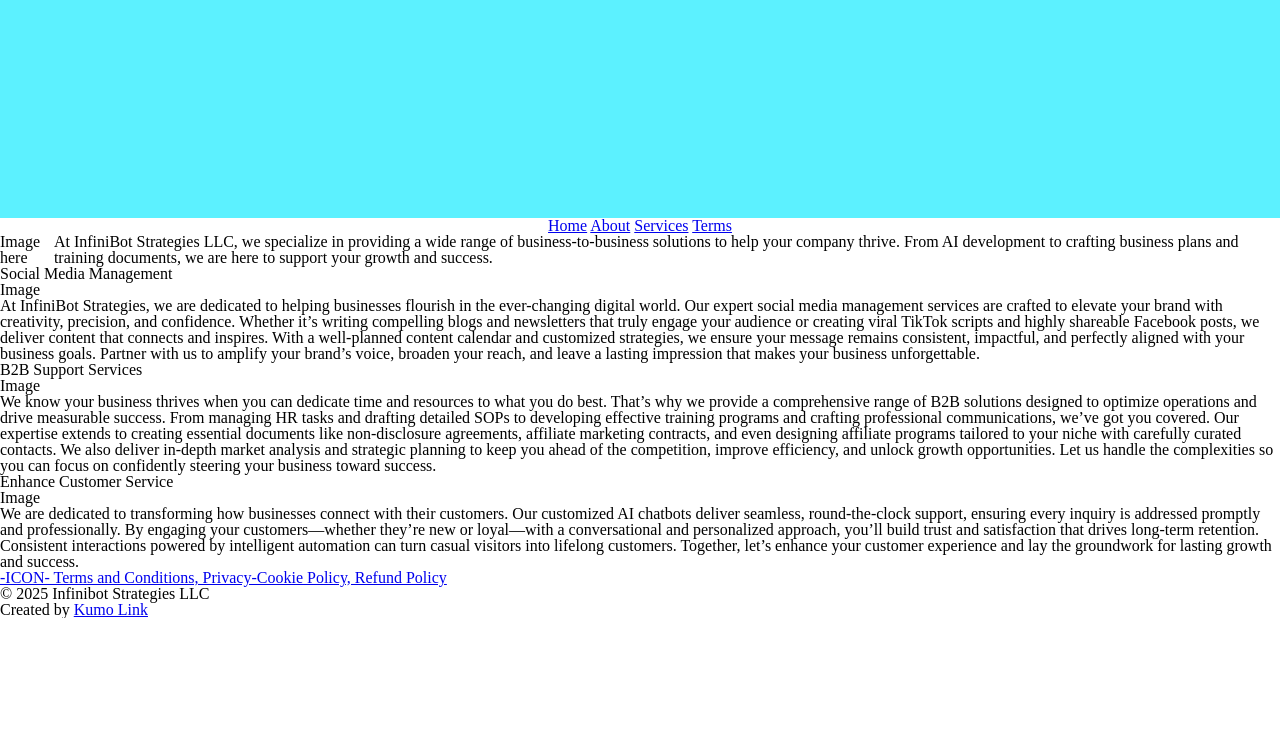
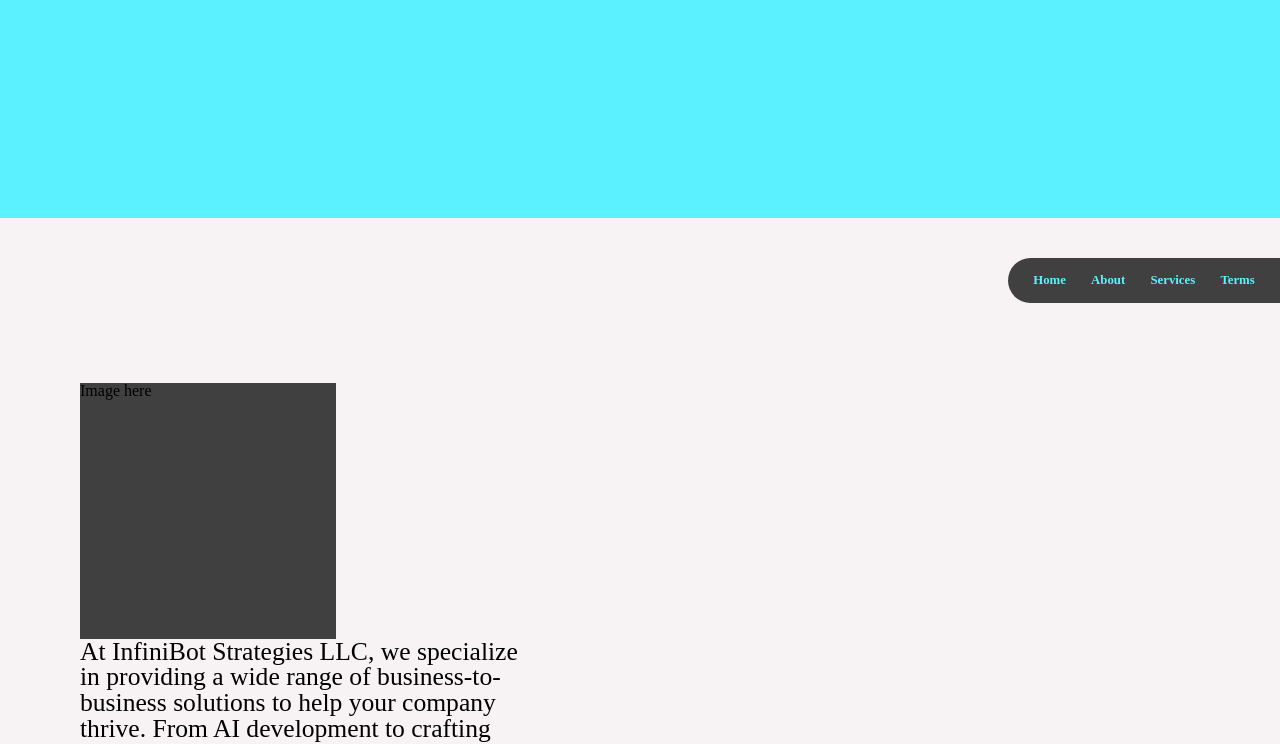
Before and after one commit to sticktyiss/infinibot, a plain HTML site: page index.html in a window 1280 px wide. Shown: the part 582-1326 px from the top of the page. Before the commit the page ends 1200 px from the top, so only its background shows below. Drawn offline with Linux system fonts and the light colour scheme; a web font is replaced by a local one.

Commit message:
First version of nav styles completed.

```diff
--- a/index.html
+++ b/index.html
@@ -24,8 +24,8 @@
         <a href="./services.html">Services</a>
         <a href="./terms.html">Terms</a>
       </nav>
-      <section>
-        <div>Image here</div>
+      <section id="intro">
+        <div>Image here</div> <!--TODO: Replace with img element-->
         <p>
           At InfiniBot Strategies LLC, we specialize in providing a wide range
           of business-to-business solutions to help your company thrive. From AI
--- a/sass/homePage.scss
+++ b/sass/homePage.scss
@@ -1,38 +1,77 @@
 @use './sassModules/fonts';
 @use './sassModules/colors';
 
+@mixin fontTitle {
+  font-family: fonts.$fontTitle2;
+  font-weight: 700;
+}
+@mixin fontText {
+  font-family: fonts.$fontTitle;
+  font-weight: 300;
+}
+@mixin sectionBasicFlex($flexDir:row, $width:100%, $justify: center, $align:center) {
+  width: $width;
+  display: flex;
+  flex-direction: $flexDir;
+  justify-content: $justify;
+  align-items: $align;
+}
+
 main {
-  display: flex;
-  flex-direction: column;
-  align-items: center;
-}
-section {
-  width: 100%;
-  display: flex;
-  justify-content: center;
-  > * {
-  max-width: 1440px;
-  }
+  background-color: colors.$white;
 }
 #heroSection {
   background-color: colors.$blueLight;
   color: colors.$black;
   height: 100vh;
   display: flex;
-  flex-direction: column;
-  align-items: center;
-  justify-content: center;
+  @include sectionBasicFlex(column);
   div {
     background-color: colors.$black;
     height: 15vw;
     width: 15vw;
-    margin: 4vh;
+    margin-bottom: 4vh;
     border-radius: 50%;
   }
-  font-family: fonts.$fontTitle2;
+  @include fontTitle;
   letter-spacing: .5em;
   h1 {
     font-size: 3vw;
-    margin: 2vh;
+    margin: 5vh;
   }
 }
+nav {
+  @include sectionBasicFlex($width:20vw, $justify:space-evenly);
+  justify-self: flex-end;
+  position: sticky;
+  top: 5vh;
+  background-color: colors.$black;
+  padding: 1vh;
+  margin-top: 5vh;
+  border-top-left-radius: 2vw;
+  border-bottom-left-radius: 2vw;
+  a {
+    color: colors.$blueLight;
+    @include fontTitle();
+    padding: 1vh;
+    font-size: 1vw;
+    text-decoration: none;
+  }
+  a:hover {
+    color: colors.$blueDark;
+  }
+}
+#intro {
+  margin: 10vh;
+  justify-content: space-between;
+  div {
+    width: 20vw;
+    height: 20vw;
+    background-color: colors.$black;
+  }
+  p {
+    width: 40%;
+    @include fontText();
+    font-size: 2vw;
+  }
+}
```
Also changed, not shown: sass/homePage.css, sass/sassModules/_fonts.scss (line endings or trailing spaces), 1 other file.
